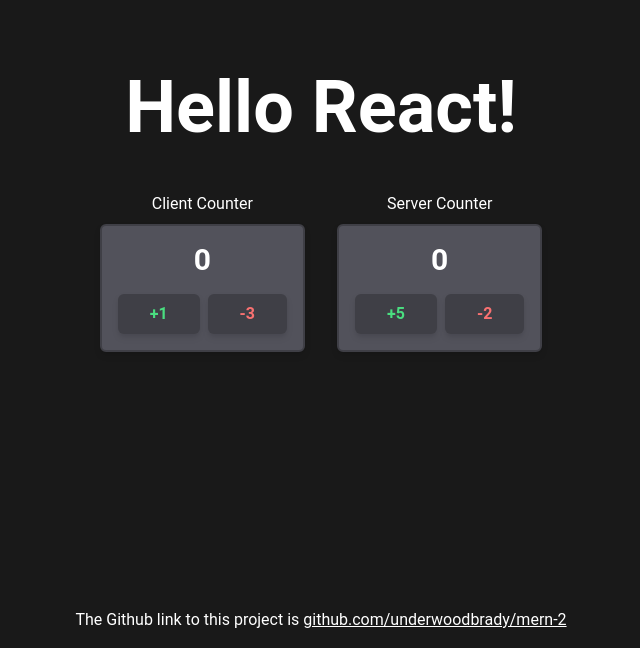
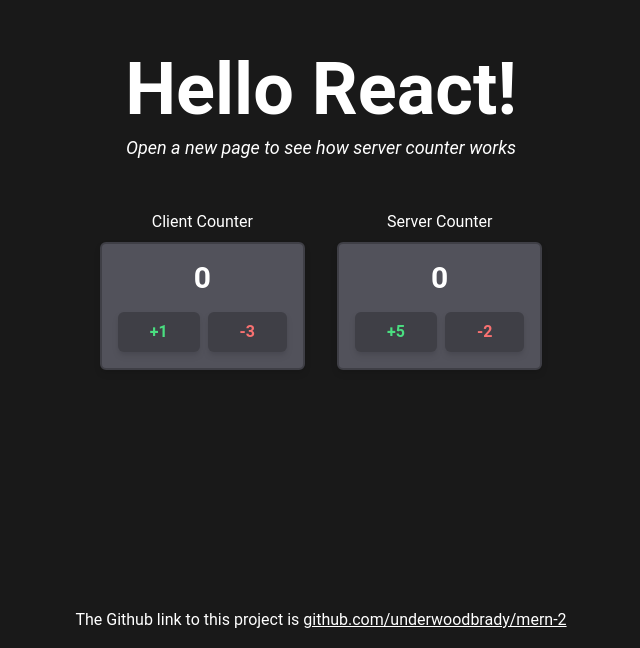
Before and after one commit to underwoodbrady/MERN-2, a React (Create React App) app in the folder client/: page / in a window 1280 px wide. Shown: the part 152-800 px from the top of the page, without its empty margins (319-959 px from the left). Built offline with nearby package versions, Linux system fonts and the light colour scheme; no server answers.

Commit message:
simplified server and added subtitle

```diff
--- a/client/src/App.tsx
+++ b/client/src/App.tsx
@@ -29,14 +29,15 @@ function App() {
     return (
         <div className="w-full h-screen flex flex-col items-center justify-center">
             <div className="flex flex-col justify-center items-center mt-auto">
-                <h1 className="font-semibold text-7xl mb-12">Hello React!</h1>
+                <h1 className="font-semibold text-7xl mb-2">Hello React!</h1>
+                <h2 className="text-lg mb-12 italic">Open a new page to see how server counter works</h2>
                 <div className="flex flex-row space-x-8 mb-8">
                     <div>
-                        <h2 className="mb-2 text-center">Client Counter</h2>
+                        <h3 className="mb-2 text-center">Client Counter</h3>
                         <MyCounter incBy={1} decBy={3} />
                     </div>
                     <div>
-                        <h2 className="mb-2 text-center">Server Counter</h2>
+                        <h3 className="mb-2 text-center">Server Counter</h3>
                         <MyCounter
                             currentCount={serverValue}
                             incBy={5}
```
Also changed, not shown: 14 other files (tests, documents, lock files or other folders).
